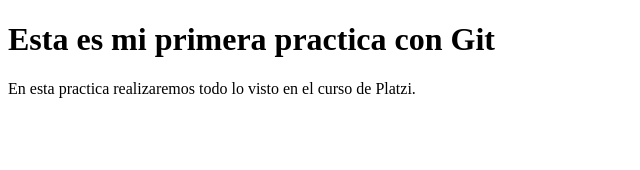
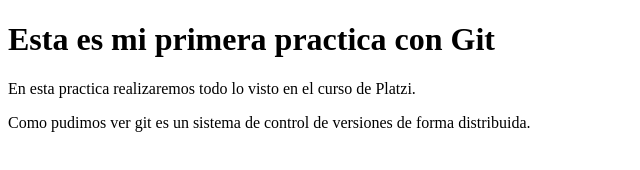
Before and after one commit to crisj1561/PracticaGit1, a plain HTML site: page index.html in a window 1280 px wide. Shown: the whole page, without its empty margins (0-640 px from the left). Drawn offline with Linux system fonts and the light colour scheme.

Commit message:
Añadiendo contenido y los estilos css básicos

```diff
--- a/index.html
+++ b/index.html
@@ -14,6 +14,9 @@
         <p>
             En esta practica realizaremos todo lo visto en el curso de Platzi.
         </p>
+        <p>
+            Como pudimos ver git es un sistema de control de versiones de forma distribuida.
+        </p>
     </div>
 
 </body>
```
